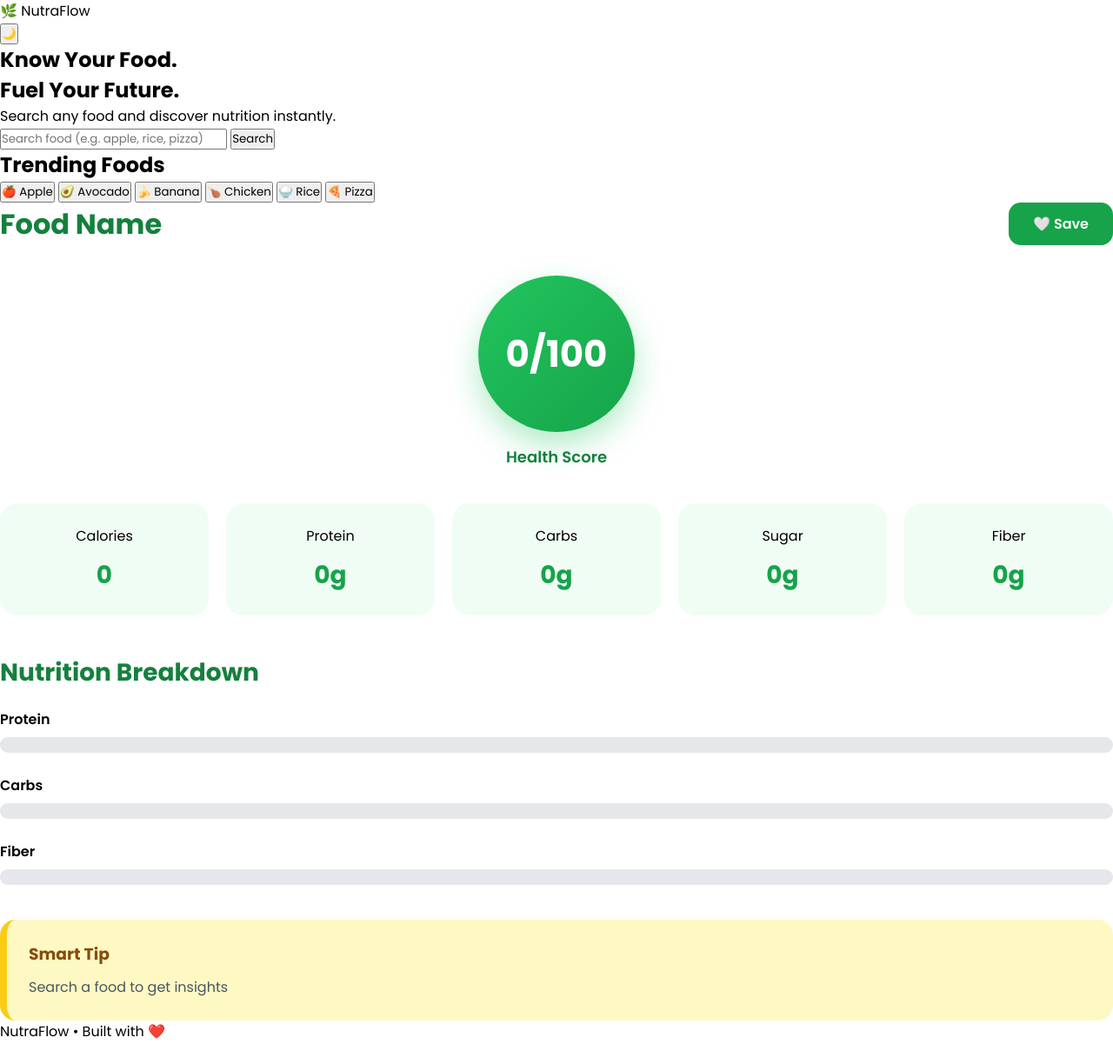
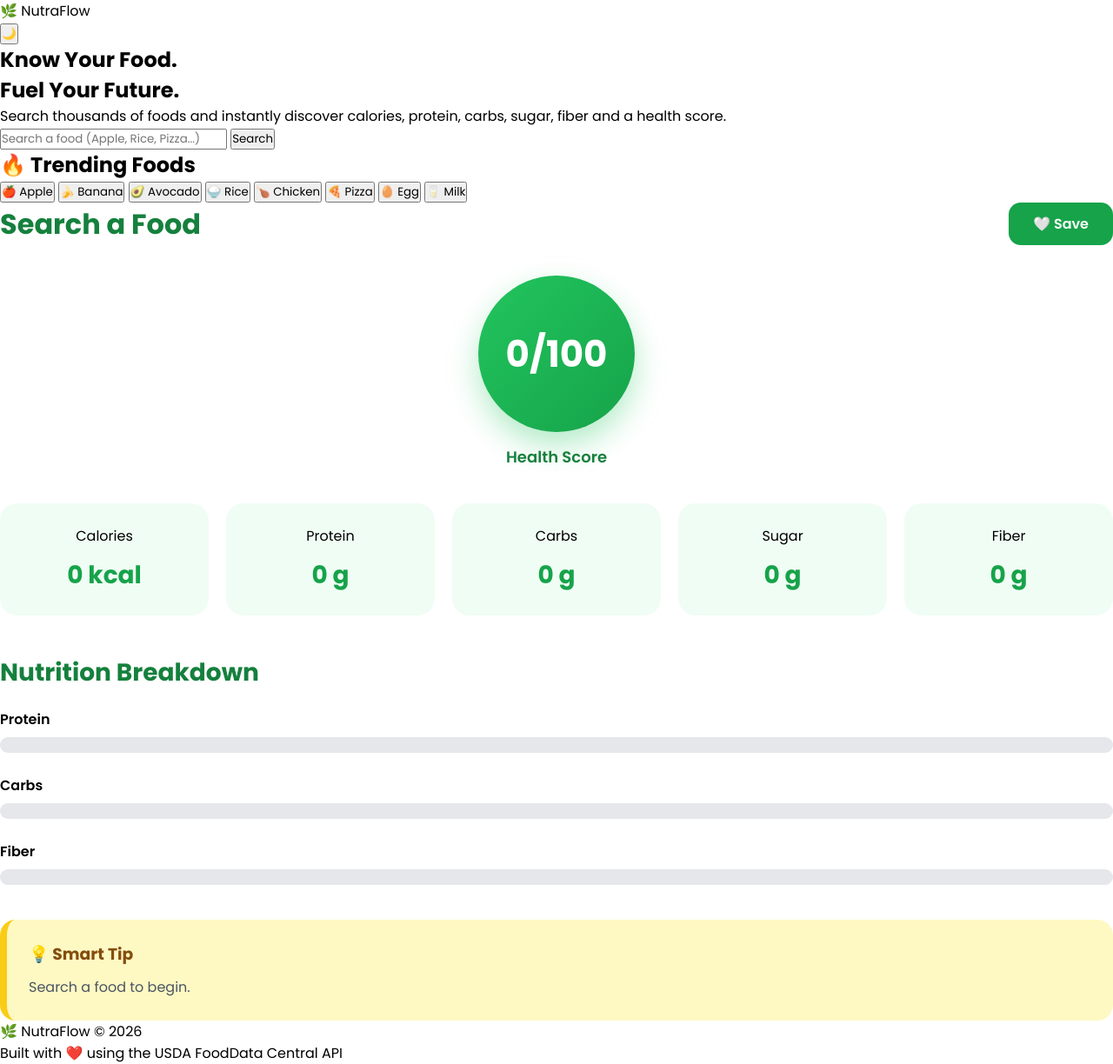
Before and after one commit to chinmayjhaveri-art/Nutraflow, a plain HTML site: page index.html in a window 1280 px wide. Shown: the whole page at 87% size. Before the commit the page ends 1199 px from the top, so only its background shows below. Drawn offline with Linux system fonts and the light colour scheme.

Commit message:
Update index.html

```diff
--- a/index.html
+++ b/index.html
@@ -1,112 +1,279 @@
 <!DOCTYPE html>
 <html lang="en">
+
 <head>
+
 <meta charset="UTF-8">
+<meta name="viewport" content="width=device-width, initial-scale=1.0">
+
 <title>NutraFlow</title>
+
 <link rel="stylesheet" href="style.css">
-    <meta name="viewport" content="width=device-width, initial-scale=1.0">
+
 </head>
 
 <body>
 
-<!-- 🌿 NAV -->
+<!-- ==========================
+     NAVBAR
+========================== -->
+
 <nav>
-    <div class="logo">🌿 NutraFlow</div>
 
-    <button id="darkModeBtn">🌙</button>
+<div class="logo">
+🌿 NutraFlow
+</div>
+
+<button id="darkModeBtn">
+🌙
+</button>
+
 </nav>
 
-<!-- 🌟 HERO -->
+<!-- ==========================
+     HERO
+========================== -->
+
 <section class="hero">
 
-    <div class="hero-text">
+<h1>Know Your Food.</h1>
 
-        <h1>Know Your Food.</h1>
 <h2>Fuel Your Future.</h2>
 
-        <p>Search any food and discover nutrition instantly.</p>
+<p>
+Search thousands of foods and instantly discover calories,
+protein, carbs, sugar, fiber and a health score.
+</p>
 
 <div class="search-container">
-            <input id="foodInput" placeholder="Search food (e.g. apple, rice, pizza)">
-            <button onclick="searchFood()">Search</button>
-        </div>
+
+<input
+id="foodInput"
+type="text"
+placeholder="Search a food (Apple, Rice, Pizza...)">
+
+<button onclick="searchFood()">
+Search
+</button>
 
 </div>
 
 </section>
 
-<!-- 🔥 POPULAR -->
+<!-- ==========================
+     TRENDING
+========================== -->
+
 <section class="popular">
 
-    <h2>Trending Foods</h2>
+<h2>🔥 Trending Foods</h2>
 
 <div class="chips">
+
 <button onclick="quickSearch('Apple')">🍎 Apple</button>
+
+<button onclick="quickSearch('Banana')">🍌 Banana</button>
+
 <button onclick="quickSearch('Avocado')">🥑 Avocado</button>
-        <button onclick="quickSearch('Banana')">🍌 Banana</button>
-        <button onclick="quickSearch('Chicken')">🍗 Chicken</button>
+
 <button onclick="quickSearch('Rice')">🍚 Rice</button>
+
+<button onclick="quickSearch('Chicken Breast')">🍗 Chicken</button>
+
 <button onclick="quickSearch('Pizza')">🍕 Pizza</button>
+
+<button onclick="quickSearch('Egg')">🥚 Egg</button>
+
+<button onclick="quickSearch('Milk')">🥛 Milk</button>
+
 </div>
 
 </section>
 
-<!-- 📊 RESULT -->
-<section class="result-card" id="result">
+<!-- ==========================
+     RESULT
+========================== -->
+
+<section
+class="result-card"
+id="result">
 
 <div class="food-header">
-        <h2 id="foodName">Food Name</h2>
-        <button id="favoriteBtn">🤍 Save</button>
-    </div>
 
-    <!-- ⭐ HEALTH SCORE -->
-    <div class="health-score">
-        <div class="circle" id="score">0/100</div>
-        <p>Health Score</p>
-    </div>
+<h2 id="foodName">
+Search a Food
+</h2>
 
-    <!-- 📦 NUTRITION -->
-    <div class="nutrition-grid">
-
-        <div class="box">Calories <span id="calories">0</span></div>
-        <div class="box">Protein <span id="protein">0g</span></div>
-        <div class="box">Carbs <span id="carbs">0g</span></div>
-        <div class="box">Sugar <span id="sugar">0g</span></div>
-        <div class="box">Fiber <span id="fiber">0g</span></div>
+<button id="favoriteBtn">
+🤍 Save
+</button>
 
 </div>
 
-    <!-- 📈 BARS -->
-    <h3 class="section-title">Nutrition Breakdown</h3>
+<!-- Health Score -->
+
+<div class="health-score">
+
+<div
+class="circle"
+id="score">
+
+0/100
+
+</div>
+
+<p>Health Score</p>
+
+</div>
+
+<!-- Nutrition -->
+
+<div class="nutrition-grid">
+
+<div class="box">
+
+Calories
+
+<span id="calories">
+
+0 kcal
+
+</span>
+
+</div>
+
+<div class="box">
+
+Protein
+
+<span id="protein">
+
+0 g
+
+</span>
+
+</div>
+
+<div class="box">
+
+Carbs
+
+<span id="carbs">
+
+0 g
+
+</span>
+
+</div>
+
+<div class="box">
+
+Sugar
+
+<span id="sugar">
+
+0 g
+
+</span>
+
+</div>
+
+<div class="box">
+
+Fiber
+
+<span id="fiber">
+
+0 g
+
+</span>
+
+</div>
+
+</div>
+
+<!-- Progress -->
+
+<h3 class="section-title">
+
+Nutrition Breakdown
+
+</h3>
 
 <div class="progress">
+
 <p>Protein</p>
-        <div class="bar"><div id="proteinBar"></div></div>
+
+<div class="bar">
+
+<div id="proteinBar"></div>
+
+</div>
+
 </div>
 
 <div class="progress">
+
 <p>Carbs</p>
-        <div class="bar"><div id="carbBar"></div></div>
+
+<div class="bar">
+
+<div id="carbBar"></div>
+
+</div>
+
 </div>
 
 <div class="progress">
+
 <p>Fiber</p>
-        <div class="bar"><div id="fiberBar"></div></div>
+
+<div class="bar">
+
+<div id="fiberBar"></div>
+
 </div>
 
-    <!-- 💡 TIP -->
+</div>
+
+<!-- Tip -->
+
 <div class="tip">
-        <h3>Smart Tip</h3>
-        <p id="tip">Search a food to get insights</p>
+
+<h3>💡 Smart Tip</h3>
+
+<p id="tip">
+
+Search a food to begin.
+
+</p>
+
 </div>
 
 </section>
 
-<!-- 🦶 FOOTER -->
+<!-- ==========================
+     FOOTER
+========================== -->
+
 <footer>
-    NutraFlow • Built with ❤️
+
+<p>
+
+🌿 NutraFlow © 2026
+
+</p>
+
+<p>
+
+Built with ❤️ using the USDA FoodData Central API
+
+</p>
+
 </footer>
 
 <script src="script.js"></script>
+
 </body>
+
 </html>
```
Lines whose indentation alone changed are shown as unchanged.
